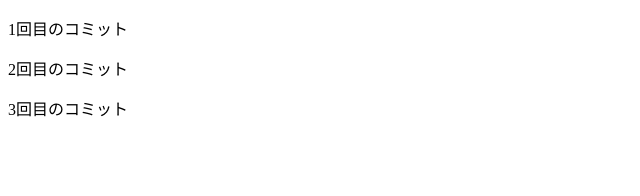
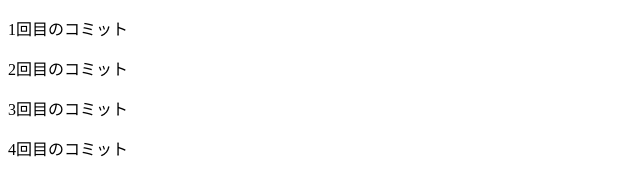
Before and after one commit to sans1567/practice, a plain HTML site: page index.html in a window 1280 px wide. Shown: the whole page, without its empty margins (0-640 px from the left). Drawn offline with Linux system fonts and the light colour scheme.

Commit message:
4回目のコミット

```diff
--- a/index.html
+++ b/index.html
@@ -10,5 +10,6 @@
         <p>1回目のコミット</p>
         <p>2回目のコミット</p>
         <p>3回目のコミット</p>
+        <p>4回目のコミット</p>
     </body>
 </html>
```
